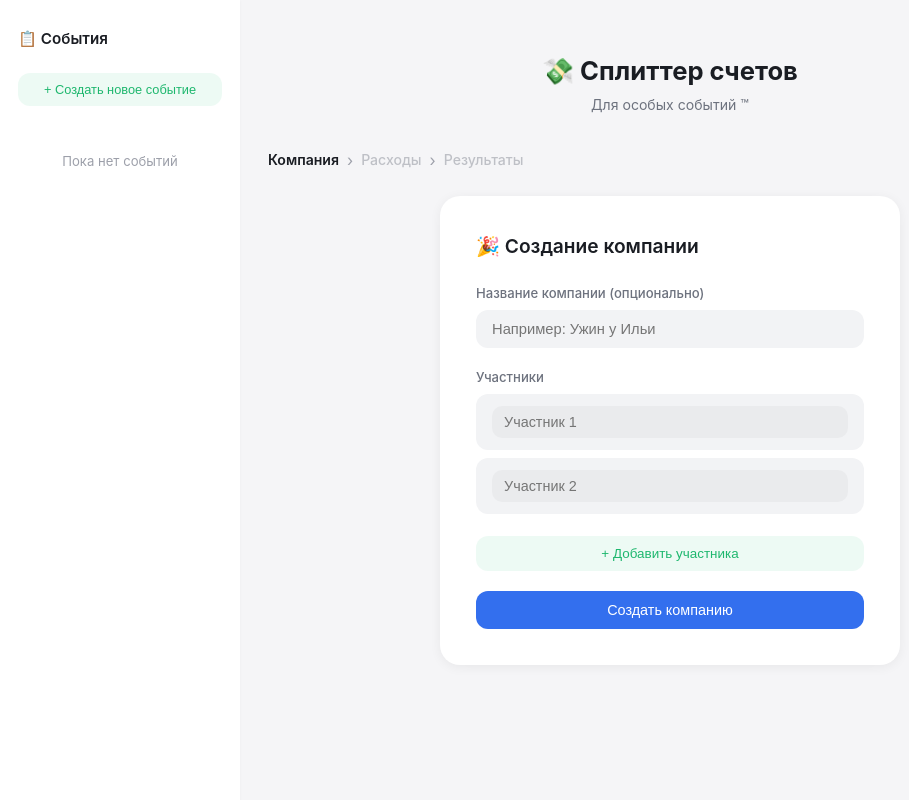
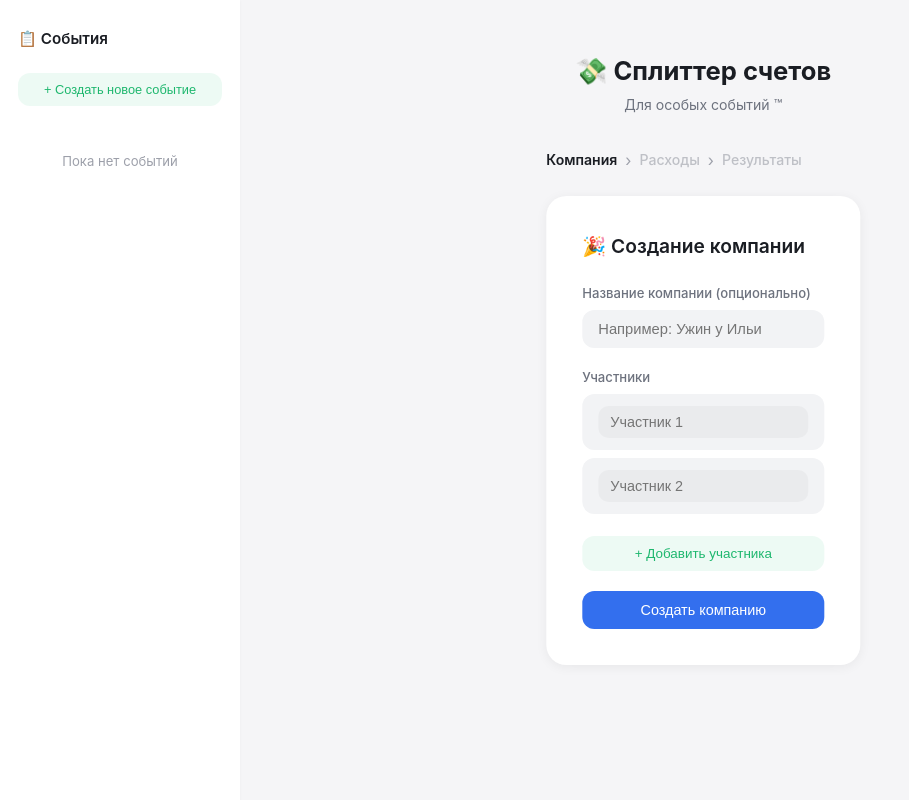
Before and after one commit to darfl/test-project, a React (Vite) app in the folder frontend/: page / in a window 1280 px wide. Shown: the whole page, without its empty margins (0-909 px from the left). Built offline with nearby package versions, Linux system fonts and the light colour scheme.

Commit message:
блоки отцентрованы

```diff
--- a/frontend/src/styles/App.css
+++ b/frontend/src/styles/App.css
@@ -160,14 +160,10 @@ body {
 
 /* ========== Main content ========== */
 .main-content {
-  flex: 1;
   max-width: 860px;
+  margin: 0 auto;
   padding: 36px 28px;
-}
-
-.no-sidebar .main-content {
-  max-width: 780px;
-  margin: 0 auto;
+  transform: translateX(-1.5cm);
 }
 
 .app-header {
```
Also changed, not shown: 4 other files (tests, documents, lock files or other folders).
